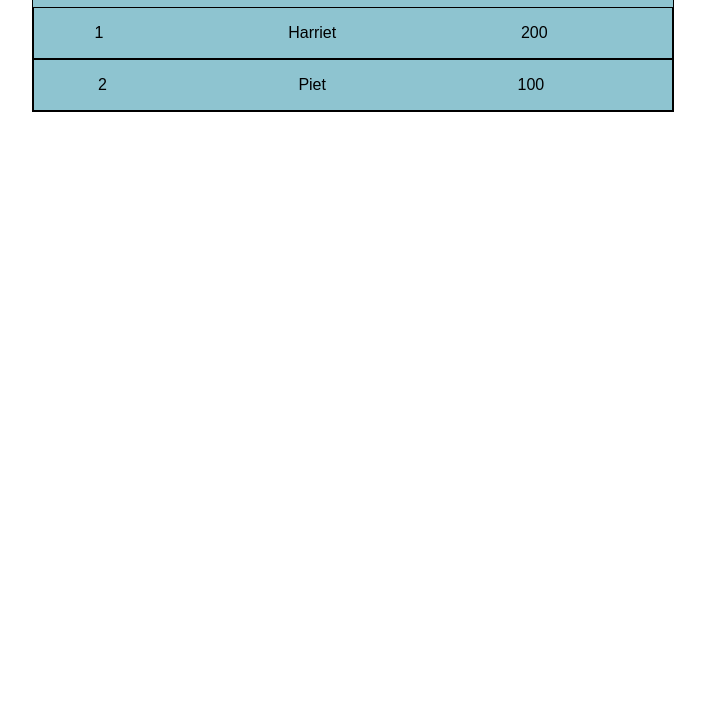
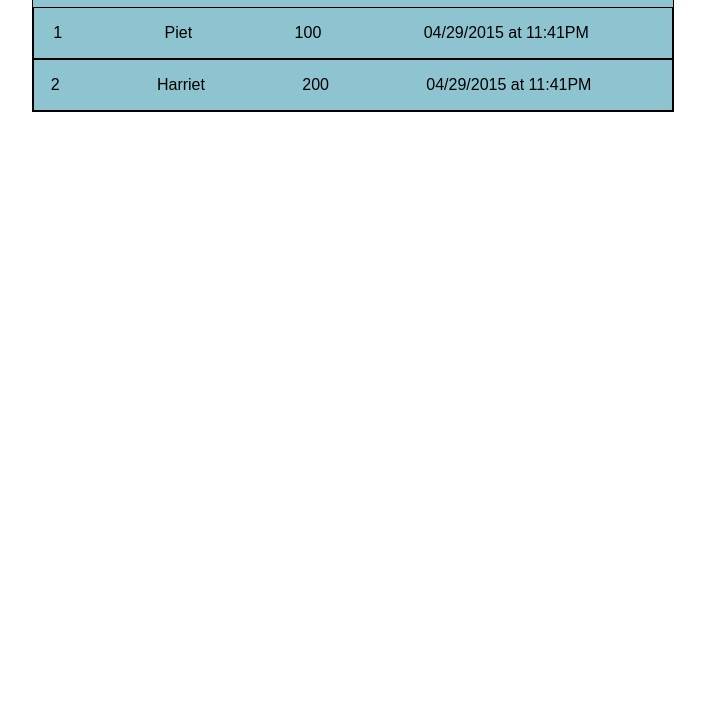
Before and after one commit to AngularMines/highscores, a plain HTML site: page index.html in a window 1280 px wide. Shown: the part 74-800 px from the top of the page, without its empty margins (287-992 px from the left). Drawn offline with nearby package versions, Linux system fonts and the light colour scheme; some packages are replaced by stand-ins of ours.

Commit message:
have added date

```diff
--- a/index.html
+++ b/index.html
@@ -21,10 +21,11 @@
 
   <div class='hiscore' ng-controller='HiScoreCtrl'>
     <h1 class='board-title'>Hi-Scores, biatch.</h1>
-    <div class='player' ng-repeat="score in scores | orderBy:'-score'">
+    <div class='player' ng-repeat="score in scores | orderBy:'time'">
       <p>{{$index+1}}</p>
       <p>{{score.name}}</p>
-      <p>{{score.score}}</p>
+      <p>{{score.time}}</p>
+      <p>{{score.createdAt | date:"MM/dd/yyyy 'at' h:mma"}}</p>
     </div>
 <!--     <div>
       <ul>
--- a/js/controllers.js
+++ b/js/controllers.js
@@ -8,6 +8,6 @@ angular.module('hiScoreApp', [])
       });
     }
 
-    $scope.scores = [{name: "Harriet", score: 200},{name: "Piet", score: 100}]
+    $scope.scores = [{name: "Harriet", time: 200, createdAt: new Date().getTime()},{name: "Piet", time: 100, createdAt: new Date().getTime()}]
     // loadHiScores();
   }])
```
